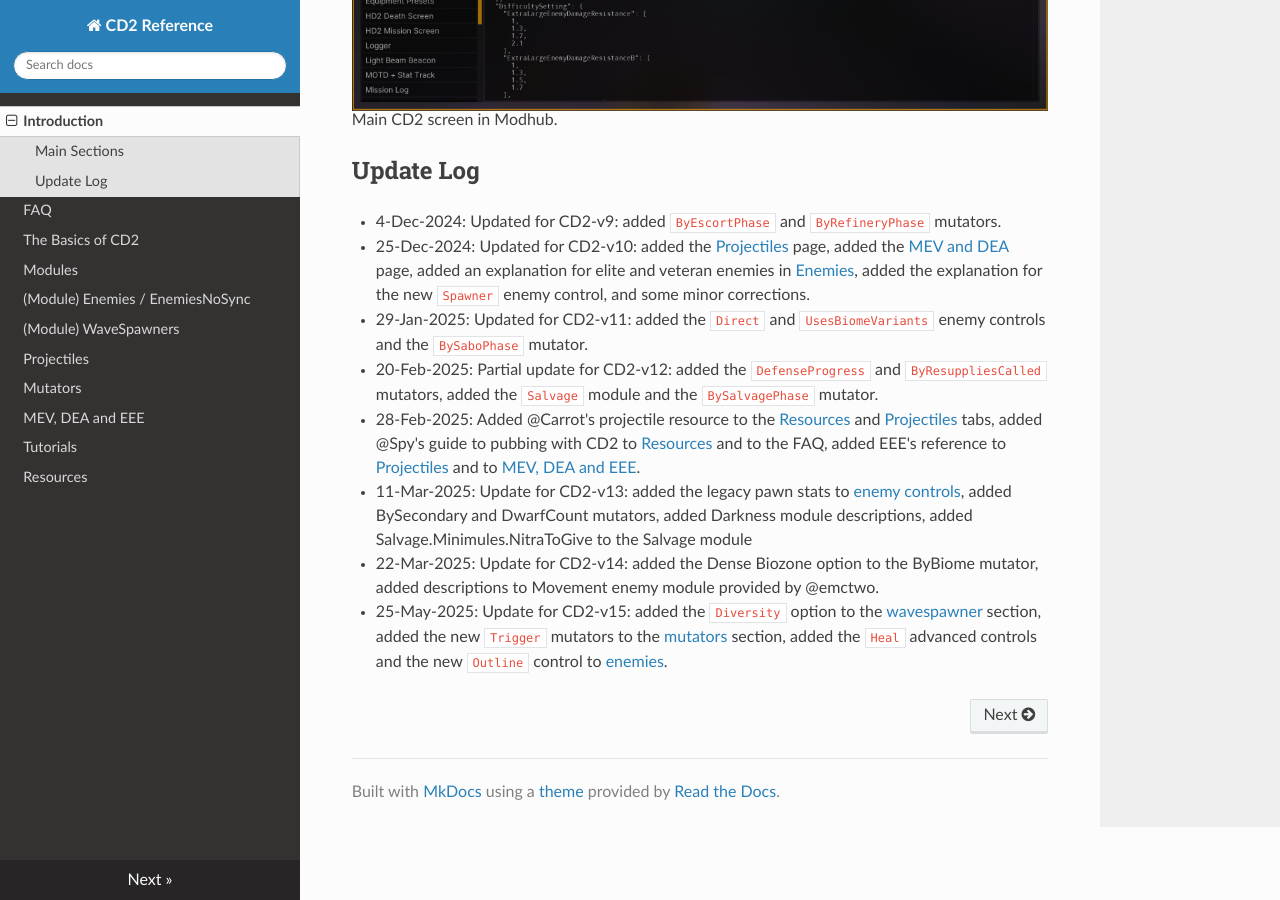
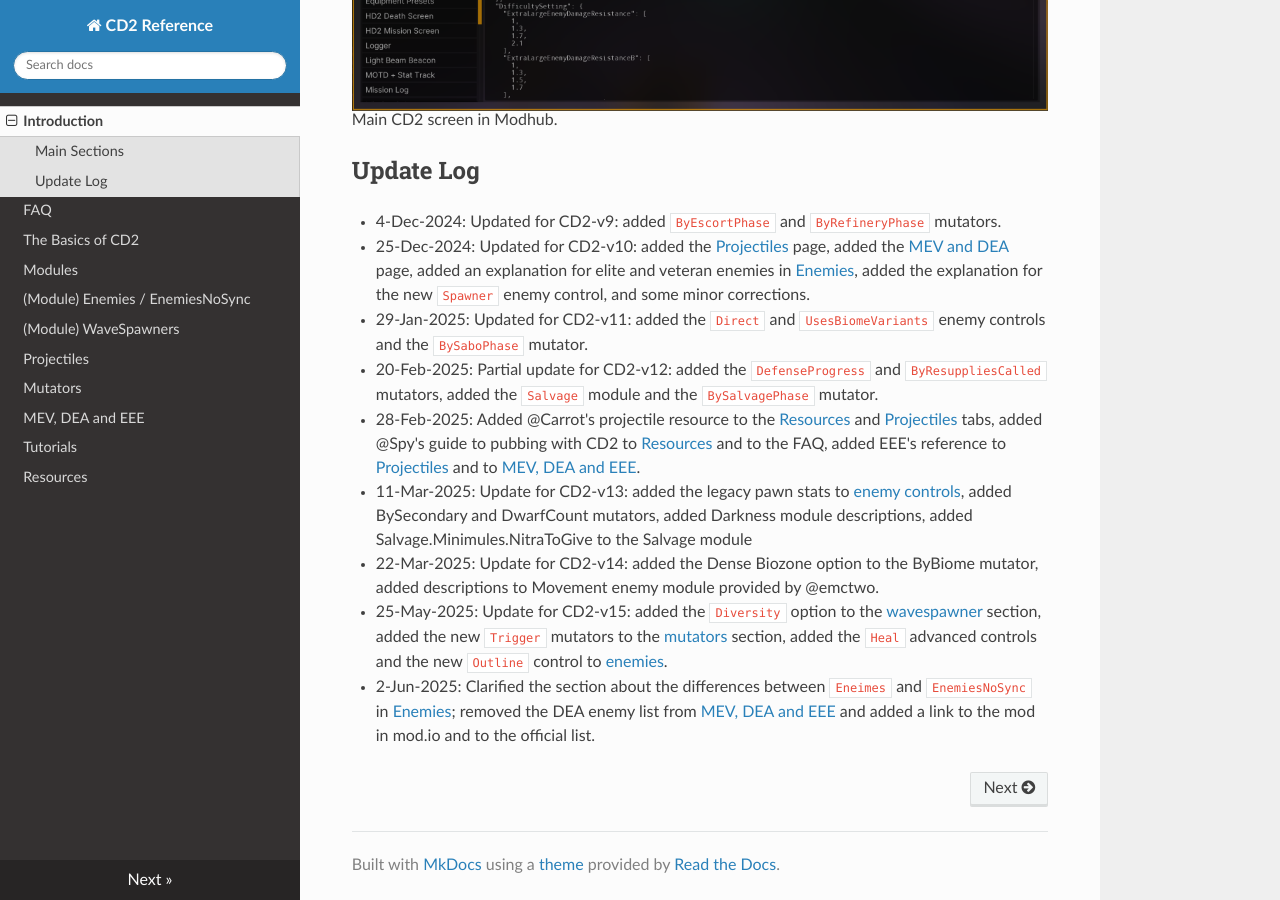
Before and after one commit to vonacht/cd2-docs, an MkDocs documentation site: the page built from docs/index.md, in a window 1280 px wide and 900 px high, scrolled down 1029 px. Built offline with MkDocs 1.6.1, drawn with Linux system fonts in a browser that asks for light colours; nearby versions of some CDN libraries.

Commit message:
added the update for 2nd Jun

```diff
--- a/docs/index.md
+++ b/docs/index.md
@@ -36,3 +36,4 @@ This document serves as a reference for Custom Difficulty 2, a mod for [Deep Roc
 + 11-Mar-2025: Update for CD2-v13: added the legacy pawn stats to [enemy controls](enemies.md), added BySecondary and DwarfCount mutators, added Darkness module descriptions, added Salvage.Minimules.NitraToGive to the Salvage module
 + 22-Mar-2025: Update for CD2-v14: added the Dense Biozone option to the ByBiome mutator, added descriptions to Movement enemy module provided by @emctwo.
 + 25-May-2025: Update for CD2-v15: added the `Diversity` option to the [wavespawner](wavespawners.md) section, added the new `Trigger` mutators to the [mutators](mutators.md) section, added the `Heal` advanced controls and the new `Outline` control to [enemies](enemies.md).
++ 2-Jun-2025: Clarified the section about the differences between `Eneimes` and `EnemiesNoSync` in [Enemies](enemies.md); removed the DEA enemy list from [MEV, DEA and EEE](mev-dea.md) and added a link to the mod in mod.io and to the official list.
```
